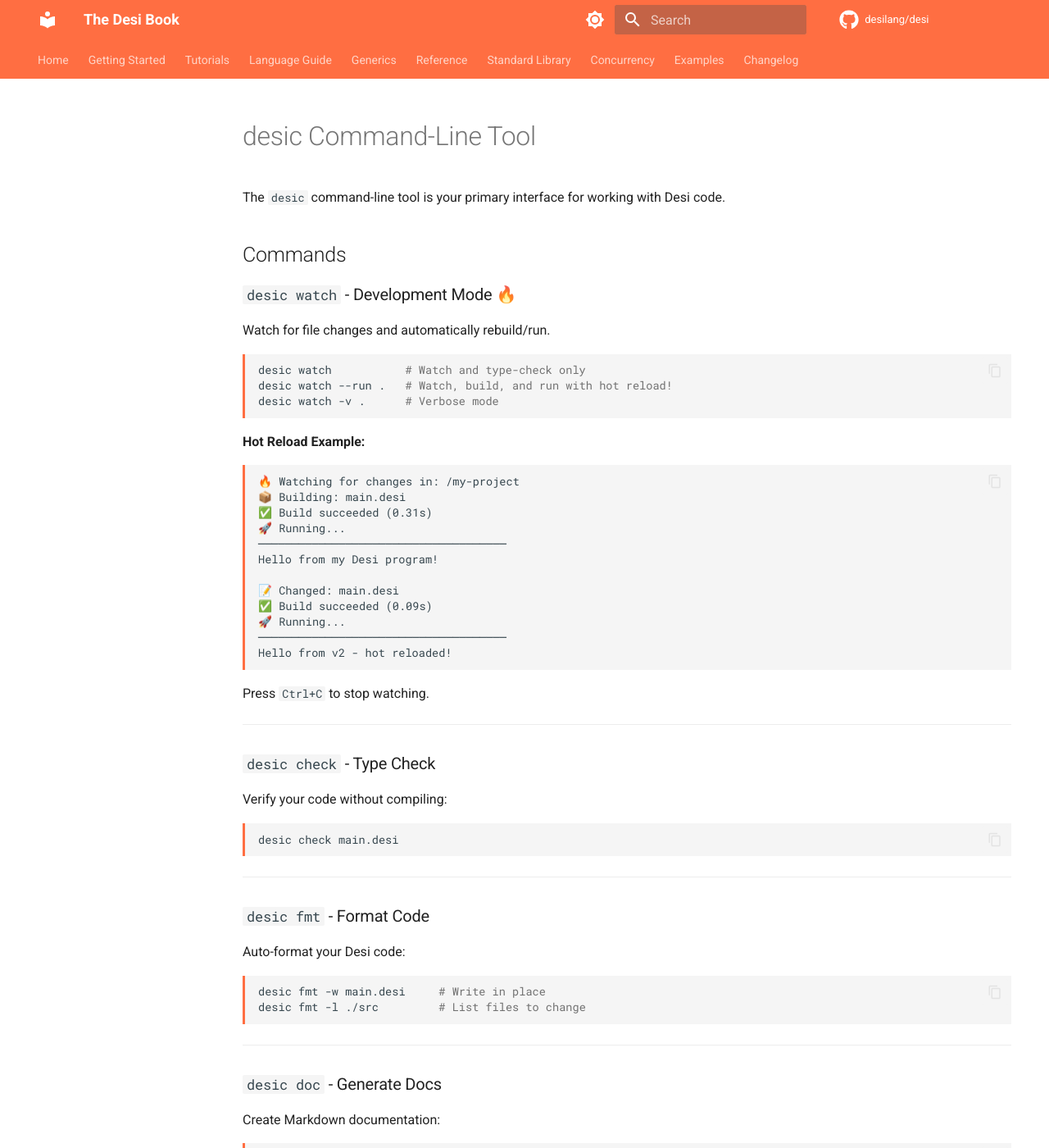
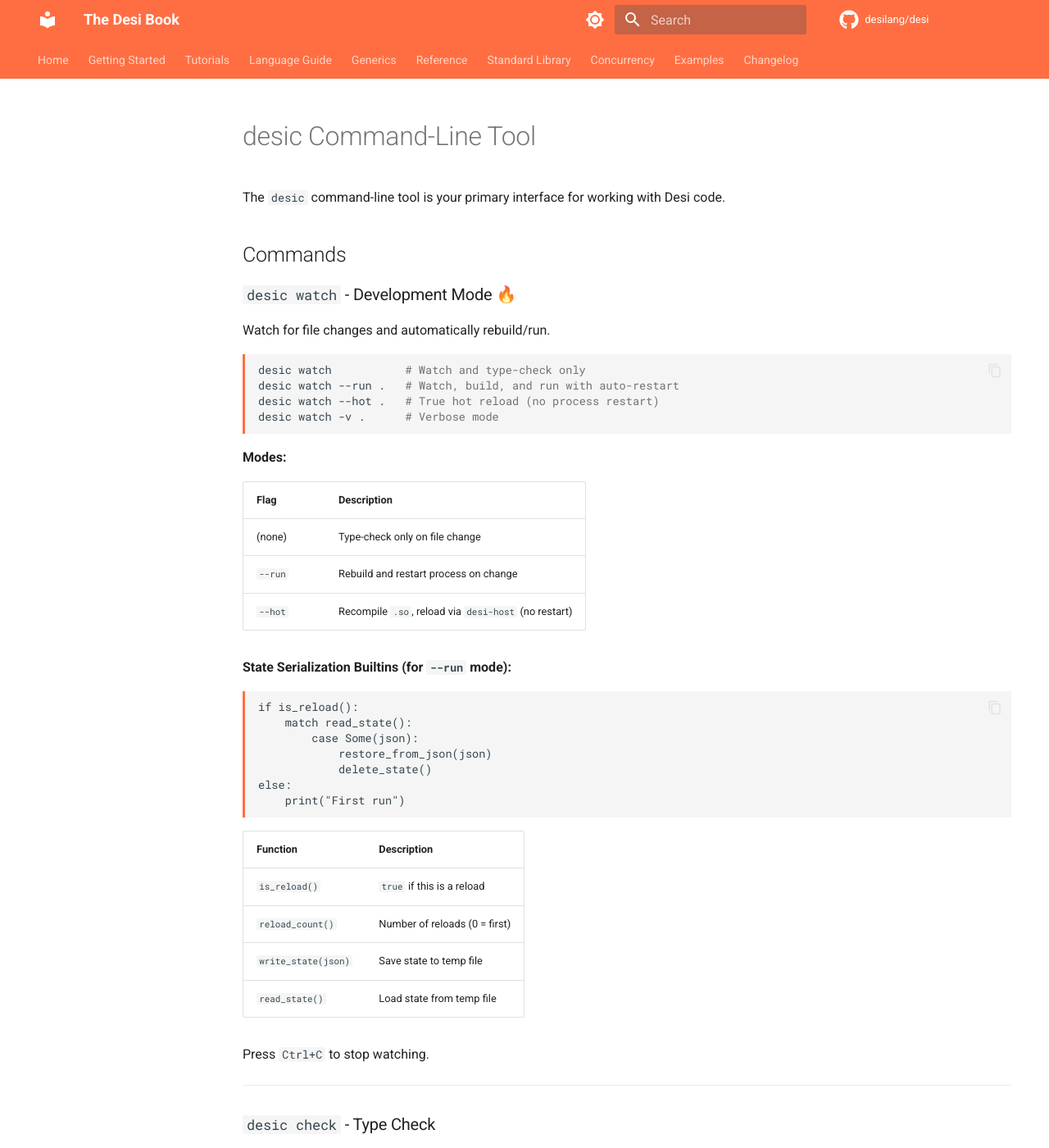
Before and after one commit to desilang/desi, an MkDocs documentation site: the page built from book/docs/reference/desic-cli.md, in a window 1280 px wide and 1400 px high. Shown: the whole window at 82% size. Built offline with MkDocs 1.6.1 and Material for MkDocs 9.7.7, drawn with Linux system fonts in a browser that asks for light colours; comment, search, counter and statistics services are not loaded; the version menu is left out.

Commit message:
docs: Update CLI docs with hot reload --hot flag and state builtins
- Added --hot flag for true hot reload without process restart
- Documented state serialization builtins (is_reload, write_state, read_state)
- Added modes table for watch command flags

Book docs updated to match docs/features/cli.md

````diff
--- a/book/docs/reference/desic-cli.md
+++ b/book/docs/reference/desic-cli.md
@@ -10,26 +10,37 @@ Watch for file changes and automatically rebuild/run.
 
 ```bash
 desic watch           # Watch and type-check only
-desic watch --run .   # Watch, build, and run with hot reload!
+desic watch --run .   # Watch, build, and run with auto-restart
+desic watch --hot .   # True hot reload (no process restart)
 desic watch -v .      # Verbose mode
 ```
 
-**Hot Reload Example:**
+**Modes:**
 
+| Flag | Description |
+|------|-------------|
+| (none) | Type-check only on file change |
+| `--run` | Rebuild and restart process on change |
+| `--hot` | Recompile `.so`, reload via `desi-host` (no restart) |
+
+**State Serialization Builtins (for `--run` mode):**
+
+```desi
+if is_reload():
+    match read_state():
+        case Some(json):
+            restore_from_json(json)
+            delete_state()
+else:
+    print("First run")
 ```
-🔥 Watching for changes in: /my-project
-📦 Building: main.desi
-✅ Build succeeded (0.31s)
-🚀 Running...
-─────────────────────────────────────
-Hello from my Desi program!
 
-📝 Changed: main.desi
-✅ Build succeeded (0.09s)
-🚀 Running...
-─────────────────────────────────────
-Hello from v2 - hot reloaded!
-```
+| Function | Description |
+|----------|-------------|
+| `is_reload()` | `true` if this is a reload |
+| `reload_count()` | Number of reloads (0 = first) |
+| `write_state(json)` | Save state to temp file |
+| `read_state()` | Load state from temp file |
 
 Press `Ctrl+C` to stop watching.
 
````
